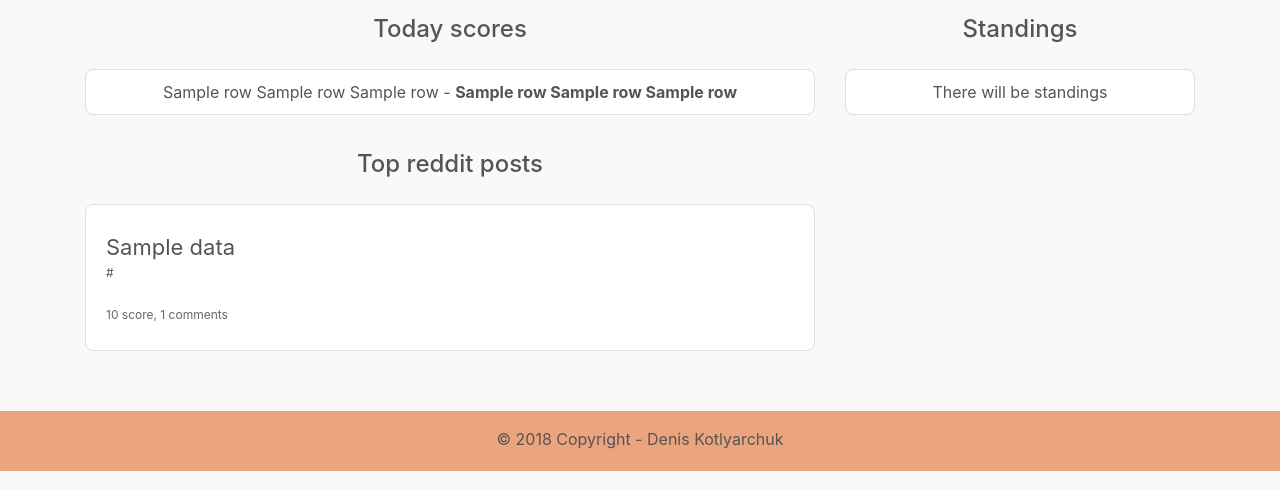
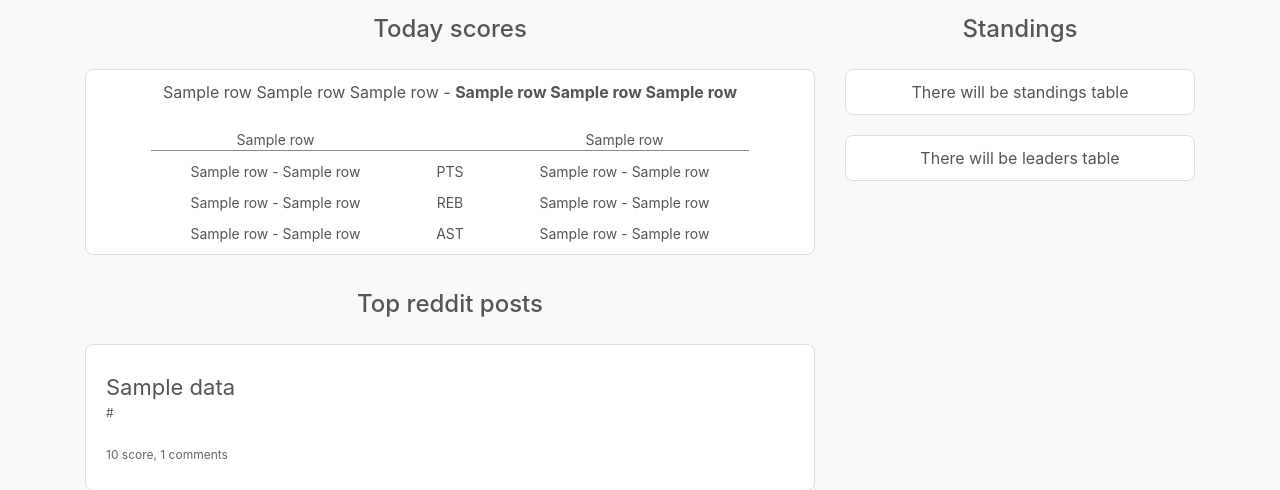
Before and after one commit to kotlyarchuks/nba_project, a Django app: page / in a window 1280 px wide. Shown: the part 56-546 px from the top of the page. Run offline with Django 3.2, Linux system fonts and the light colour scheme; tables that the repository leaves empty hold one stand-in row (values such as "Sample post"); a database or web service that is not in the repository returns one stand-in record (values such as "Sample title"); data that the repository does not hold is empty; some libraries are stand-ins or nearby versions.

Commit message:
Game leaders on index page

```diff
--- a/games/static/games/style.css
+++ b/games/static/games/style.css
@@ -42,6 +42,10 @@ nav {
 
 .today-scores__list a, .reddit-posts__list a {
     color: #555;
+}
+
+.game-leaders {
+    margin-top: 15px;
 }
 
 .reddit-posts__list {
--- a/games/templates/games/base.html
+++ b/games/templates/games/base.html
@@ -8,7 +8,7 @@
     <link rel="stylesheet" href="https://stackpath.bootstrapcdn.com/bootstrap/4.1.3/css/bootstrap.min.css" integrity="sha384-MCw98/SFnGE8fJT3GXwEOngsV7Zt27NXFoaoApmYm81iuXoPkFOJwJ8ERdknLPMO"
         crossorigin="anonymous">
     <link rel="stylesheet" href="{% static 'games/style.css' %}">
-    <title>Index</title>
+    <title>NBAhub</title>
 </head>
 
 <body>
--- a/games/templates/games/index.html
+++ b/games/templates/games/index.html
@@ -4,19 +4,48 @@
     <div class="today-scores">
         <h4 class="header">Today scores</h4>
         {% for game in data %}
-        {% if game.winner == 'home' %}
         <div class="today-scores__list content-section">
+            {% if game.winner == 'home' %}
             <a href="{% url 'detail' game.id %}">
                 <b>{{game.home_team}} {{game.home_team_score}}</b> - {{game.away_team_score}} {{game.away_team}}
             </a>
-        </div>
-        {% else %}
-        <div class="today-scores__list content-section">
+            {% else %}
             <a href="{% url 'detail' game.id %}">
                 {{game.home_team}} {{game.home_team_score}} - <b>{{game.away_team_score}} {{game.away_team}}</b>
             </a>
+            {% endif %}
+            <div class="game-leaders row justify-content-center">
+                <div class="col-10 stats__team">
+                    <div class="row stats__header_row stats__row">
+                        <div class="col-5">
+                            {{game.home_team_short}}
+                        </div>
+                        <div class="col-2"></div>
+                        <div class="col-5">
+                            {{game.away_team_short}}
+                        </div>
+                    </div>
+                    <div class="row stats__row">
+                        <div class="col-5">
+                            {{game.home_leaders.pts}}</div>
+                        <div class="col-2">PTS</div>
+                        <div class="col-5">
+                            {{game.away_leaders.pts}}
+                        </div>
+                    </div>
+                    <div class="row stats__row">
+                        <div class="col-5">{{game.home_leaders.reb}}</div>
+                        <div class="col-2">REB</div>
+                        <div class="col-5">{{game.away_leaders.reb}}</div>
+                    </div>
+                    <div class="row stats__row">
+                        <div class="col-5">{{game.home_leaders.ast}}</div>
+                        <div class="col-2">AST</div>
+                        <div class="col-5">{{game.away_leaders.ast}}</div>
+                    </div>
+                </div>
+            </div>
         </div>
-        {% endif %}
         {% endfor %}
     </div>
     <div class="reddit-posts">
@@ -43,7 +72,10 @@
     <div class="sidebar-content">
         <h4 class="header">Standings</h4>
         <div class="standings content-section">
-            There will be standings
+            There will be standings table
+        </div>
+        <div class="leaders content-section">
+            There will be leaders table
         </div>
     </div>
 </div>
--- a/games/utils.py
+++ b/games/utils.py
@@ -21,13 +21,41 @@ def api_request(url):
         raise Exception('Something went wrong with request to NBA!')
 
 
+def split_array(arr, size):
+    arrs = []
+    while len(arr) > size:
+        pice = arr[:size]
+        arrs.append(pice)
+        arr = arr[size:]
+    arrs.append(arr)
+    return arrs
+
+
 def today_games_list():
     today = timezone.now() + timezone.timedelta(days=-1)
     today = today.strftime("%Y-%m-%d")
     url = f"https://stats.nba.com/stats/scoreboardv2?DayOffset=0&GameDate={today}&LeagueID=00"
     response = api_request(url)
     games_list = [game[2] for game in response['resultSets'][0]['rowSet']]
-    data = []
+    leaders_row = response['resultSets'][7]['rowSet']
+    leaders = []
+    arrs = split_array(leaders_row, 2)
+    for arr in arrs:
+        leaders.append({
+            'id': arr[0][0],
+            'home_team_short': arr[1][4],
+            'away_team_short': arr[0][4],
+            'home_leaders': {
+                'pts': arr[1][6] + " - " + str(arr[1][7]),
+                'reb': arr[1][9] + " - " + str(arr[1][10]),
+                'ast': arr[1][12] + " - " + str(arr[1][13])},
+            'away_leaders': {
+                'pts': arr[0][6] + " - " + str(arr[0][7]),
+                'reb': arr[0][9] + " - " + str(arr[0][10]),
+                'ast': arr[0][12] + " - " + str(arr[0][13])}
+        })
+
+    scores = []
     for game in games_list:
         url = f"https://stats.nba.com/stats/boxscoresummaryv2?GameID={game}"
         response = api_request(url)
@@ -36,14 +64,19 @@ def today_games_list():
             winner = 'home'
         else:
             winner = 'away'
-        data.append({
+        scores.append({
             'id': game,
             'home_team': row[0][5] + " " + row[0][6],
             'away_team': row[1][5] + " " + row[1][6],
             'home_team_score': row[0][-1],
             'away_team_score': row[1][-1],
-            'winner': winner
+            'winner': winner,
         })
+
+    data = []
+    for score, leader in zip(scores, leaders):
+        data.append({**score, **leader})
+
     return data
 
 
```
